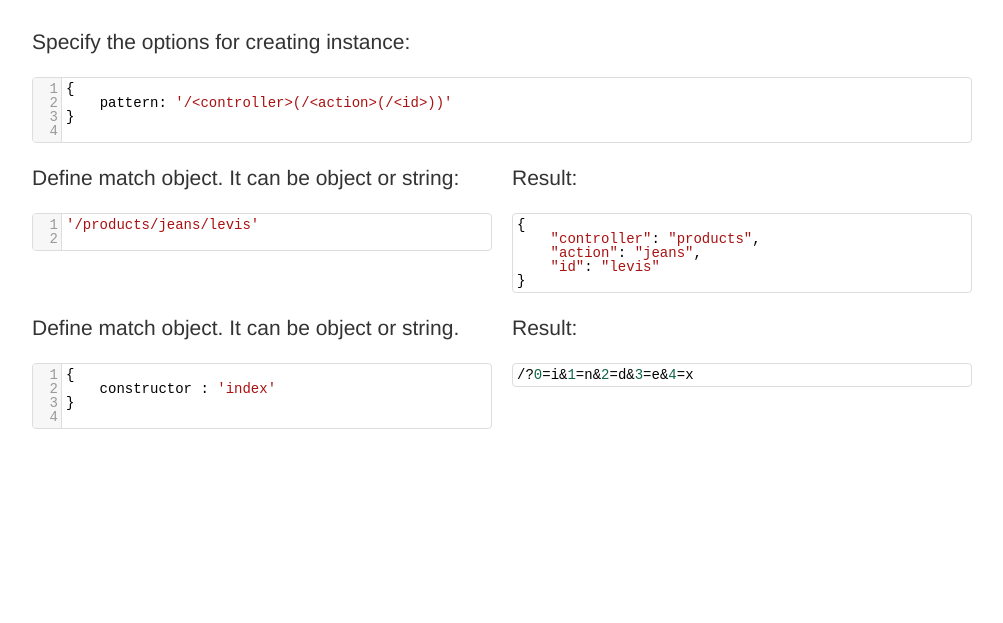
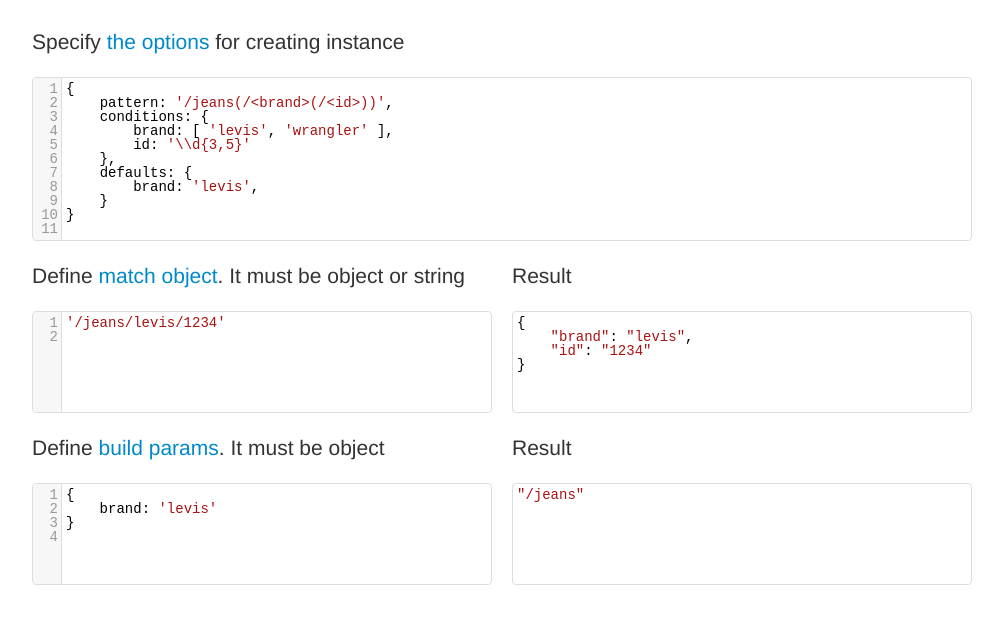
Before and after one commit to nodules/susanin, a plain HTML site: page index.html in a window 1280 px wide. Shown: the part 83-706 px from the top of the page, without its empty margins (138-1141 px from the left). Drawn offline with nearby package versions, Linux system fonts and the light colour scheme.

Commit message:
Some fixes

```diff
--- a/index.html
+++ b/index.html
@@ -16,6 +16,11 @@
             -webkit-border-radius: 4px;
             -moz-border-radius: 4px;
             border-radius: 4px;
+        }
+
+        .CodeMirror-scroll
+        {
+            min-height: 100px;
         }
 
         #route-options-error,
@@ -42,6 +47,12 @@
         {
             margin-top: 20px;
         }
+
+        textarea
+        {
+            width: 100%;
+            min-height: 100px;
+        }
     </style>
 </head>
 <body>
@@ -50,30 +61,37 @@
             <h1>Susanin  <small>demo page</small></h1>
         </div>
         <p class="lead">
-            Specify the options for creating instance:
+            Specify <a target="_blank" href="https://github.com/nodules/susanin#route">the options</a> for creating instance
         </p>
         <textarea id="route-options-textarea">
 {
-    pattern: '/&lt;controller&gt;(/&lt;action&gt;(/&lt;id&gt;))'
+    pattern: '/jeans(/&lt;brand&gt;(/&lt;id&gt;))',
+    conditions: {
+        brand: [ 'levis', 'wrangler' ],
+        id: '\\d{3,5}'
+    },
+    defaults: {
+        brand: 'levis',
+    }
 }
         </textarea>
         <div id="route-options-error" class="alert alert-error"></div>
-
 
         <div id="unit">
             <div class="row-fluid">
                 <div class="span6">
                     <p class="lead">
-                        Define match object. It can be object or string:
+                        Define <a target="_blank" href="https://github.com/nodules/susanin#match">match object</a>.
+                        It must be object or string
                     </p>
                     <textarea id="match-options-textarea">
-'/products/jeans/levis'
+'/jeans/levis/1234'
                     </textarea>
                     <div id="match-options-error" class="alert alert-error"></div>
                 </div>
                 <div class="span6">
                     <p class="lead">
-                        Result:
+                        Result
                     </p>
                     <textarea id="match-result-textarea"></textarea>
                 </div>
@@ -82,19 +100,20 @@
             <div class="row-fluid">
                 <div class="span6">
                     <p class="lead">
-                        Define match object. It can be object or string.
+                        Define <a target="_blank" href="https://github.com/nodules/susanin#build">build params</a>.
+                        It must be object
                     </p>
                     <textarea id="build-params-textarea">
 {
-    constructor : 'index'
+    brand: 'levis'
 }
                     </textarea>
+                    <div id="build-params-error" class="alert alert-error"></div>
                 </div>
                 <div class="span6">
                     <p class="lead">
-                        Result:
+                        Result
                     </p>
-                    <div id="build-params-error" class="alert alert-error"></div>
                     <textarea id="build-result-textarea"></textarea>
                 </div>
             </div>
@@ -128,7 +147,7 @@
                 }
 
                 try {
-                    matchOptions = eval(matchOptionsEditor.getValue());
+                    matchOptions = eval('(' + matchOptionsEditor.getValue() + ')');
                     $matchOptionsError.slideUp();
                     matchResultEditor.setValue(JSON.stringify(route.match(matchOptions), null, 4));
                 } catch (e) {
@@ -137,9 +156,9 @@
                 }
 
                 try {
-                    buildParams = eval(buildParamsEditor.getValue());
+                    buildParams = eval('(' + buildParamsEditor.getValue() + ')');
                     $buildParamsError.slideUp();
-                    buildResultEditor.setValue(route.build(buildParams));
+                    buildResultEditor.setValue('"' + route.build(buildParams) + '"');
                 } catch (e) {
                     $buildParamsError.html(e.toString()).slideDown();
                     buildResultEditor.setValue('')
@@ -177,6 +196,7 @@
 
             routeOptionsEditor.on('change', solve);
             matchOptionsEditor.on('change', solve);
+            buildParamsEditor.on('change', solve);
 
             solve();
         })(jQuery);
```
Lines whose indentation alone changed are shown as unchanged.
